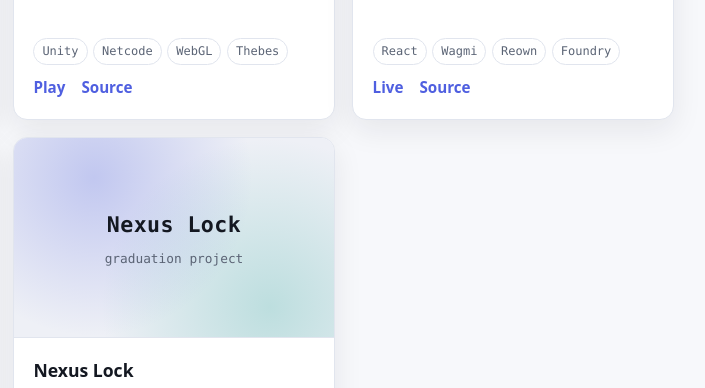
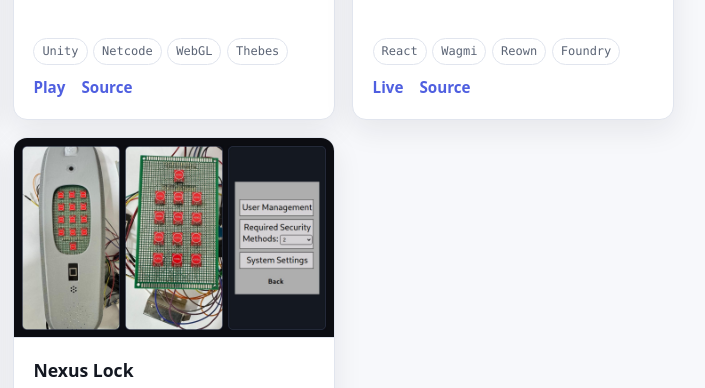
Before and after one commit to AAK581/AAK581.github.io, a plain HTML site: page index.html in a window 1280 px wide. Shown: the part 2340-2728 px from the top of the page, 466-1171 px from the left. Drawn offline with Linux system fonts and the light colour scheme.

Commit message:
Add Nexus Lock project image from its technical documentation

```diff
--- a/index.html
+++ b/index.html
@@ -139,7 +139,7 @@
           </div>
         </article>
         <article class="card">
-          <div class="media type"><div><span>Nexus Lock</span><small>graduation project</small></div></div>
+          <div class="media"><img loading="lazy" src="/assets/work/nexus-lock.jpg" alt="Nexus Lock: the finished lock with touch keypad and fingerprint sensor, its keypad circuit board, and the admin screen" width="1440" height="900"></div>
           <div class="body">
             <h3>Nexus Lock</h3>
             <p>A smart door lock with multi-factor authentication: face, fingerprint, keypad and phone. I built its local React.js dashboard.</p>
```
Also changed, not shown: assets/work/nexus-lock.jpg (added).
